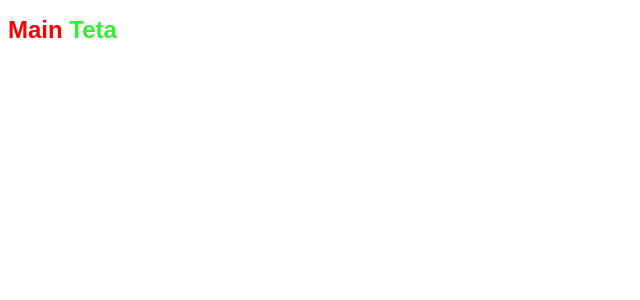
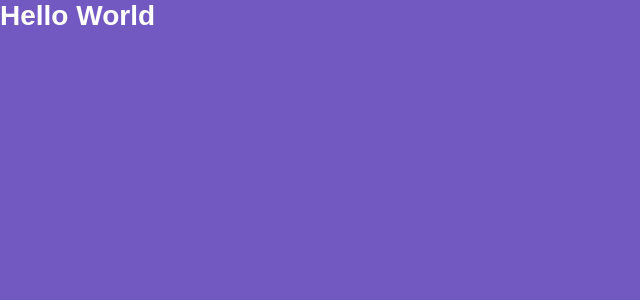
Before and after one commit to victortrindade1/rocketseat-primeiro-projeto-reactjs, a React (Create React App) app: page / in a window 1280 px wide. Shown: the top 300 px of the page, without its empty margins (0-640 px from the left). Built offline with nearby package versions, Linux system fonts and the light colour scheme.

Commit message:
estilos globais

```diff
--- a/src/App.js
+++ b/src/App.js
@@ -1,9 +1,15 @@
 import React from 'react';
 
 import Routes from './routes';
+import GlobalStyle from './styles/global';
 
 function App() {
-  return <Routes />;
+  return (
+    <>
+      <Routes />
+      <GlobalStyle />
+    </>
+  );
 }
 
 export default App;
--- a/src/pages/Main/index.js
+++ b/src/pages/Main/index.js
@@ -3,9 +3,5 @@ import React from 'react';
 import { Title } from './styles';
 
 export default function Main() {
-  return (
-    <Title error>
-      Main <span>Teta</span>
-    </Title>
-  );
+  return <Title>Hello World</Title>;
 }
--- a/src/pages/Main/styles.js
+++ b/src/pages/Main/styles.js
@@ -1,11 +1,5 @@
 import styled from 'styled-components';
 
 export const Title = styled.h1`
-  font-size: 24px;
-  color: ${props => (props.error ? 'red' : '#7159c1')};
-  font-family: Arial, Helvetica, sans-serif;
-
-  span {
-    color: #3e3;
-  }
+  color: #fff;
 `;
--- /dev/null
+++ b/src/styles/global.js
@@ -0,0 +1,29 @@
+import { createGlobalStyle } from 'styled-components';
+
+export default createGlobalStyle`
+  * {
+    margin: 0;
+    padding: 0;
+    outline: 0;
+    box-sizing: border-box;
+  }
+
+  html, body, #root {
+    min-height: 100%;
+  }
+
+  body {
+    background: #7159c1;
+    -webkit-font-smoothing: antialiased !important;
+  }
+
+  body, input, button {
+    color: #222;
+    font-size: 14px;
+    font-family: Arial, Helvetica, sans-serif;
+  }
+
+  button {
+    cursor: pointer;
+  }
+`;
```
Also changed, not shown: Caderno_de_Anotacoes/5-Estilos_Globais/Readme.md (added).
